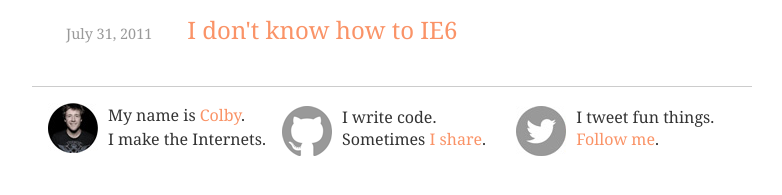
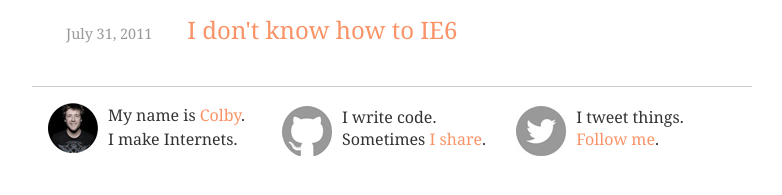
Before and after one commit to colbyr/colbyr.github.io, a Jekyll site: the page built from index.html, in a window 1280 px wide. Shown: the part 191-386 px from the top of the page, without its empty margins (248-1030 px from the left). Built offline with Jekyll 4.4.1, drawn with Linux system fonts in a browser that asks for light colours; Markdown is read by kramdown in place of the engine named in the settings.

Commit message:
more layout

```diff
--- a/_config.yml
+++ b/_config.yml
@@ -1,6 +1,6 @@
 author: Colby Rabideau
 markdown: redcarpet
-name: Thoughts by Colby Rabideau
+name: Feels Good by Colby Rabideau
 pygments: true
 
 url: "http://colbyr.com"
--- a/_includes/footer.html
+++ b/_includes/footer.html
@@ -1,7 +1,7 @@
 <div class="footer">
   <div class="footer-item me">
     <a href="http://www.linkedin.com/in/colbyrabideau" class="rollover rollover-face"></a>
-    My name is <a href="http://www.linkedin.com/in/colbyrabideau">Colby</a>.<br/>I make the Internets.
+    My name is <a href="http://www.linkedin.com/in/colbyrabideau">Colby</a>.<br/>I make Internets.
   </div>
   <div class="footer-item">
     <a href="http://github.com/colbyr" class="rollover rollover-github"></a>
@@ -9,6 +9,6 @@
   </div>
   <div class="footer-item">
     <a href="http://twitter.com/colbyrabideau" class="rollover rollover-twitter"></a>
-    I tweet fun things.<br/><a href="http://twitter.com/colbyrabideau">Follow me</a>.
+    I tweet things.<br/><a href="http://twitter.com/colbyrabideau">Follow me</a>.
   </div>
 </div>
```
